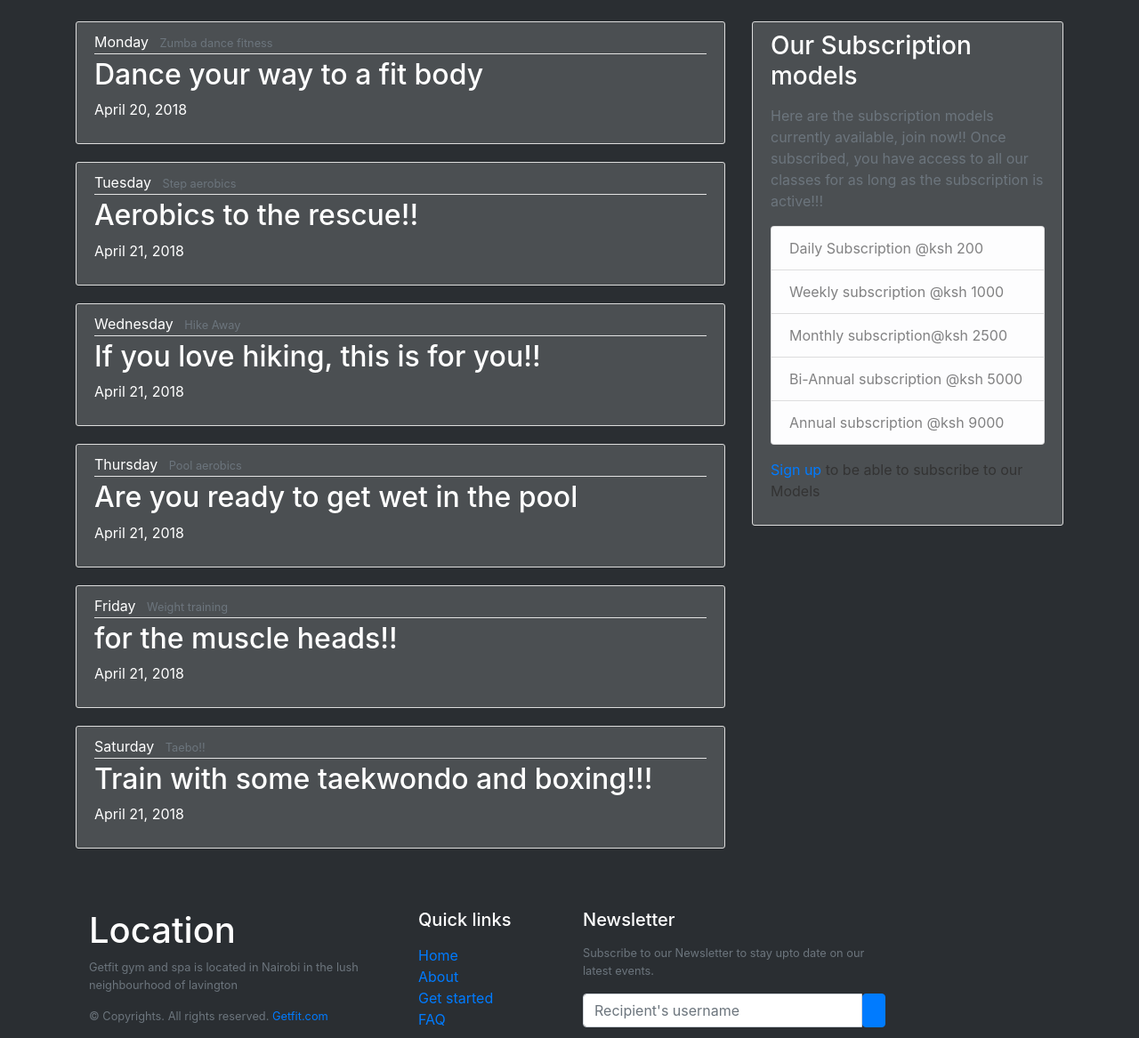
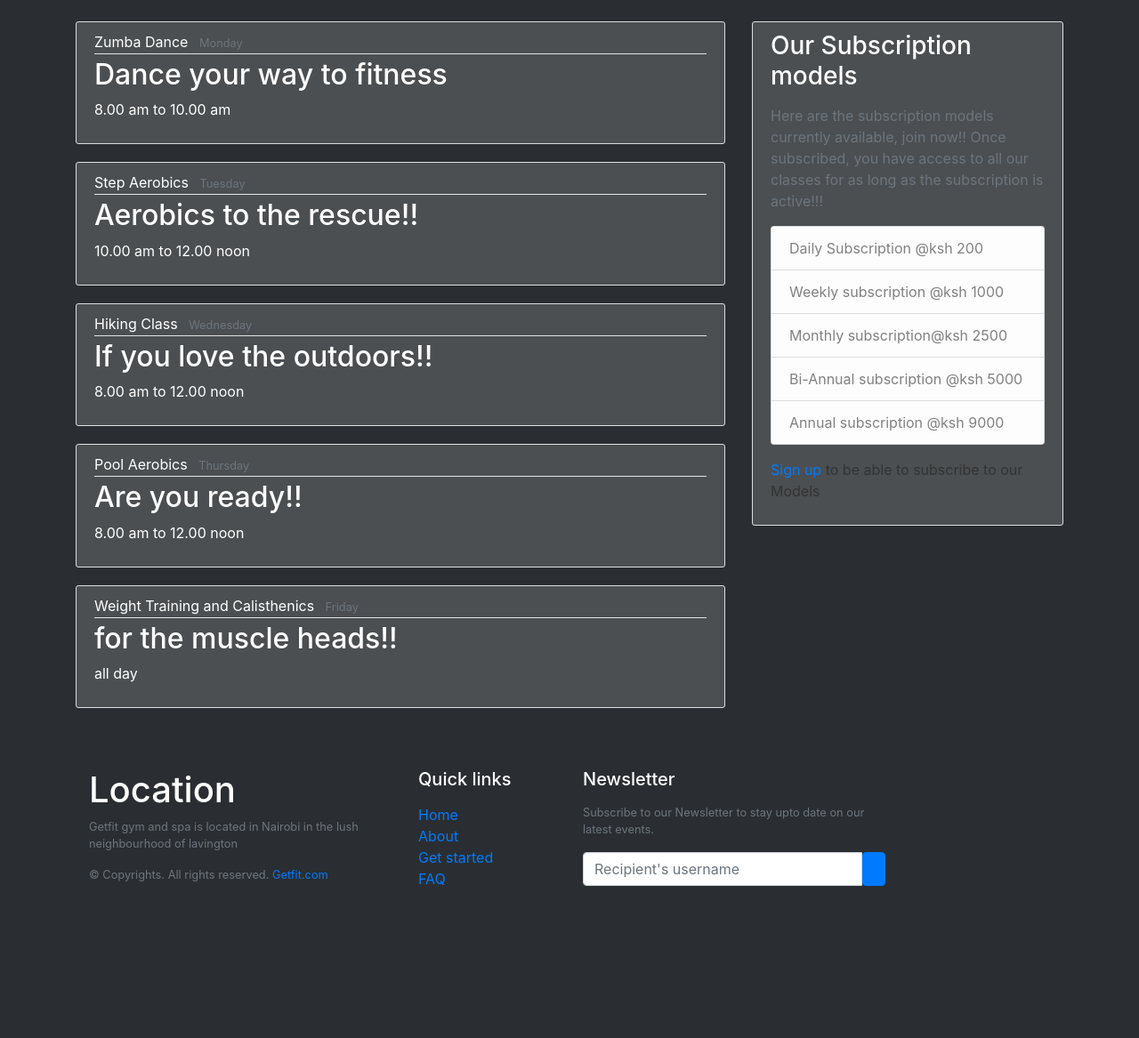
Before and after one commit to Muliro1/fitness_club_mgt, a Flask app: page / in a window 1280 px wide. Shown: the part 56-1223 px from the top of the page at 89% size. After the commit the page ends 1052 px from the top, so only its background shows below. Run offline with Flask 3, Linux system fonts and the light colour scheme; data that the repository does not hold is empty; some libraries are stand-ins or nearby versions.

Commit message:
refactor

```diff
--- a/app/templates/home.html
+++ b/app/templates/home.html
@@ -20,11 +20,11 @@
     <article class="media content-section">
       <div class="media-body">
         <div class="article-metadata">
-          <a class="mr-2 text-white mb-3" href="#">{{ class.day }}</a>
-          <small class="text-muted text-white mb-3">{{ class.title }}</small>
+          <a class="mr-2 text-white mb-3" href="#">{{ class.title }}</a>
+          <small class="text-muted text-white mb-3">{{ class.day }}</small>
         </div>
-        <h2><a class="article-title text-white mb-3" href="#">{{ class.content }}</a></h2>
-        <p class="article-content text-white mb-3">{{ class.date_posted }}</p>
+        <h2><a class="article-title text-white mb-3" href="#">{{ class.description }}</a></h2>
+        <p class="article-content text-white mb-3">{{ class.time }}</p>
       </div>
     </article>
     {% endfor %}
--- a/app/views.py
+++ b/app/views.py
@@ -2,56 +2,19 @@ from app import app, db, bcrypt
 from sqlalchemy.event import listen
 from flask import render_template, url_for, flash, redirect, request, abort
 from app.forms import RegistrationForm, LoginForm, AccountUpdateForm, PostForm, SubscriptionForm
-from app.models import User, Post, Physical, Monthly, Annually, BiAnnually
+from app.models import User, Post, Physical, Monthly, Annually, BiAnnually, Schedule
 from flask_login import login_user, current_user, logout_user, login_required
 import secrets
 import os
 from PIL import Image
 
 
-classes = [
-    {
-        'day': 'Monday',
-        'title': 'Zumba dance fitness',
-        'content': 'Dance your way to a fit body',
-        'date_posted': 'April 20, 2018'
-    },
-    {
-        'day': 'Tuesday',
-        'title': 'Step aerobics',
-        'content': 'Aerobics to the rescue!!',
-        'date_posted': 'April 21, 2018'
-    },
-    {
-        'day': 'Wednesday',
-        'title': 'Hike Away',
-        'content': 'If you love hiking, this is for you!!',
-        'date_posted': 'April 21, 2018'
-    },
-    {
-        'day': 'Thursday',
-        'title': 'Pool aerobics',
-        'content': 'Are you ready to get wet in the pool',
-        'date_posted': 'April 21, 2018'
-    },
-    {
-        'day': 'Friday',
-        'title': 'Weight training',
-        'content': 'for the muscle heads!!',
-        'date_posted': 'April 21, 2018'
-    },
-    {
-        'day': 'Saturday',
-        'title': 'Taebo!!',
-        'content': 'Train with some taekwondo and boxing!!!',
-        'date_posted': 'April 21, 2018'
-    }
-]
 
 
 @app.route("/")
 @app.route("/home")
 def home():
+    classes = Schedule.query.all()
     posts = Post.query.all()
     return render_template('home.html', posts=posts, classes=classes)
 
@@ -148,7 +111,7 @@ def new_post():
 @app.route("/classes", methods=['GET', 'POST'])
 @login_required
 def d_class():
-    return render_template('classes.html', classes=classes)
+    return render_template('classes.html')
 
 
 @app.route("/post/<int:post_id>", methods=['GET', 'POST'])
```
Also changed, not shown: app/models.py (+7 -0 lines), instance/fitness.db.
